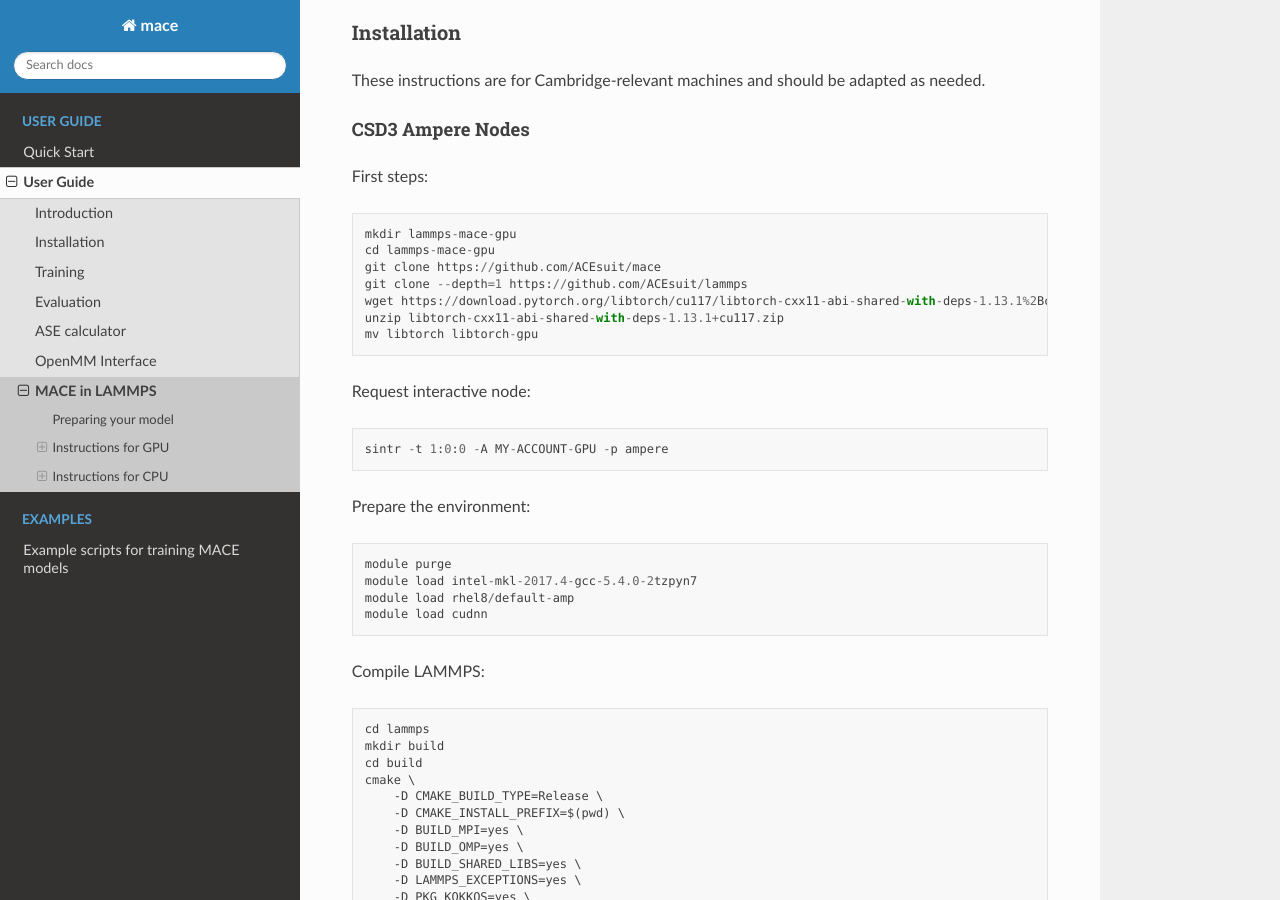
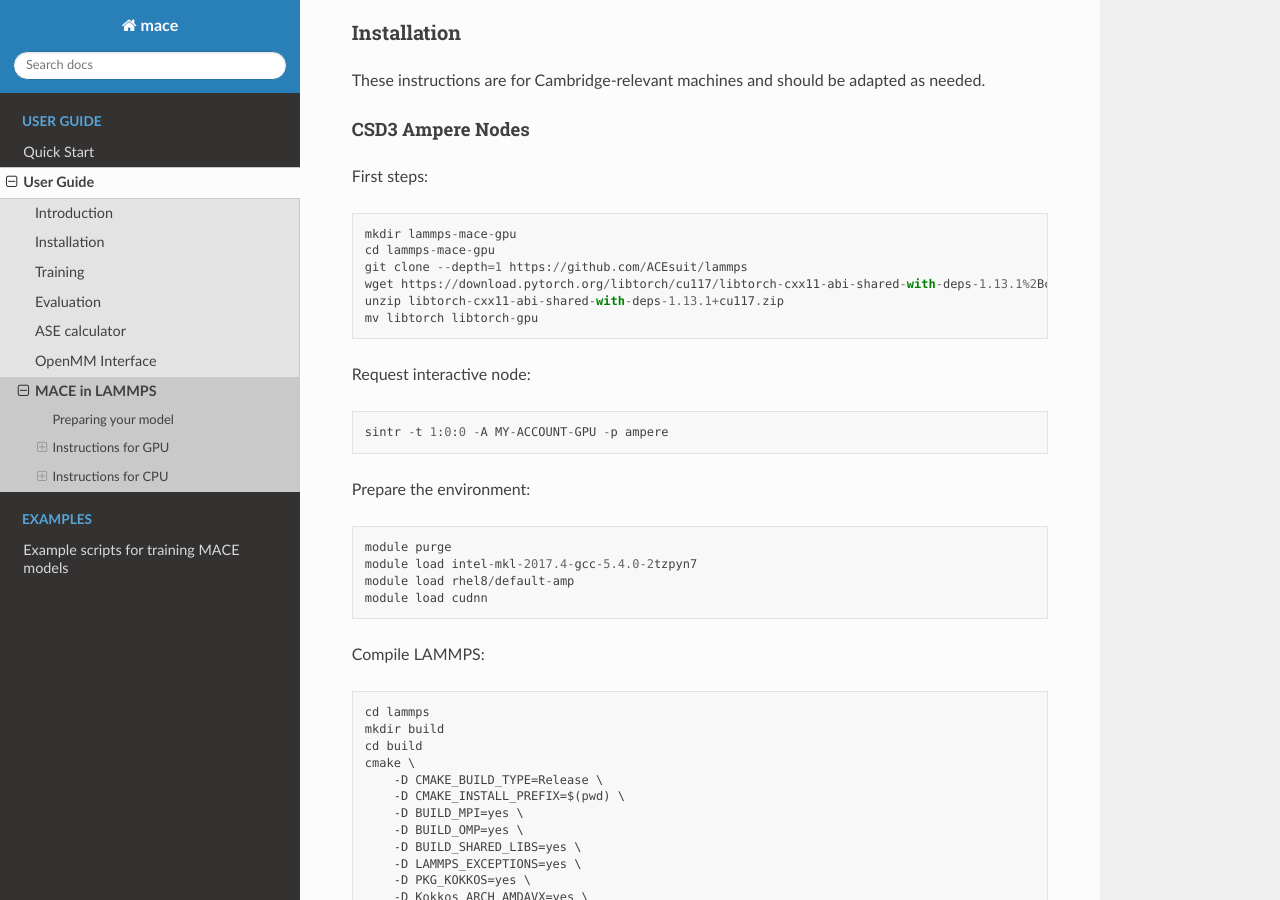
Before and after one commit to ACEsuit/mace, a Sphinx documentation site: the page built from docs/guide/lammps.rst, in a window 1280 px wide and 900 px high, scrolled down 662 px. Built offline with Sphinx 7.4.7 and the Read the Docs theme 2.0.0, drawn with Linux system fonts in a browser that asks for light colours; pages that are not in the unit, such as notebooks, are missing from menus.

Commit message:
Update lammps.rst

```diff
--- a/docs/guide/lammps.rst
+++ b/docs/guide/lammps.rst
@@ -38,7 +38,6 @@ First steps::
 
     mkdir lammps-mace-gpu
     cd lammps-mace-gpu
-    git clone https://github.com/ACEsuit/mace
     git clone --depth=1 https://github.com/ACEsuit/lammps
     wget https://download.pytorch.org/libtorch/cu117/libtorch-cxx11-abi-shared-with-deps-1.13.1%2Bcu117.zip
     unzip libtorch-cxx11-abi-shared-with-deps-1.13.1+cu117.zip
```
